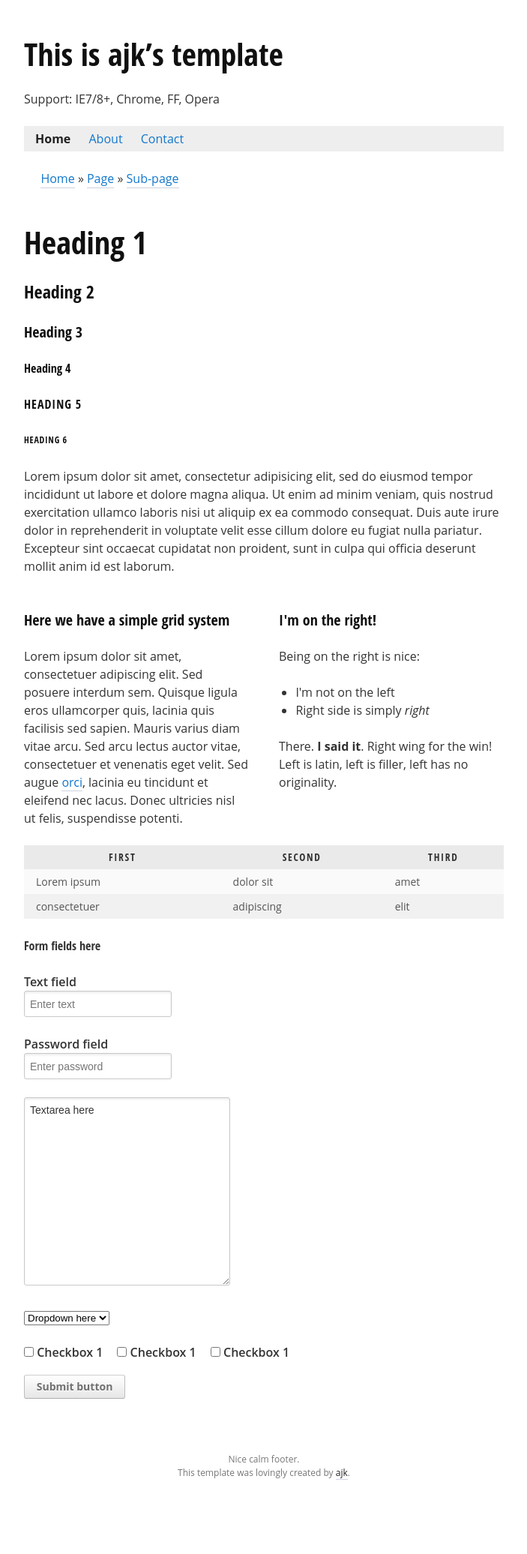
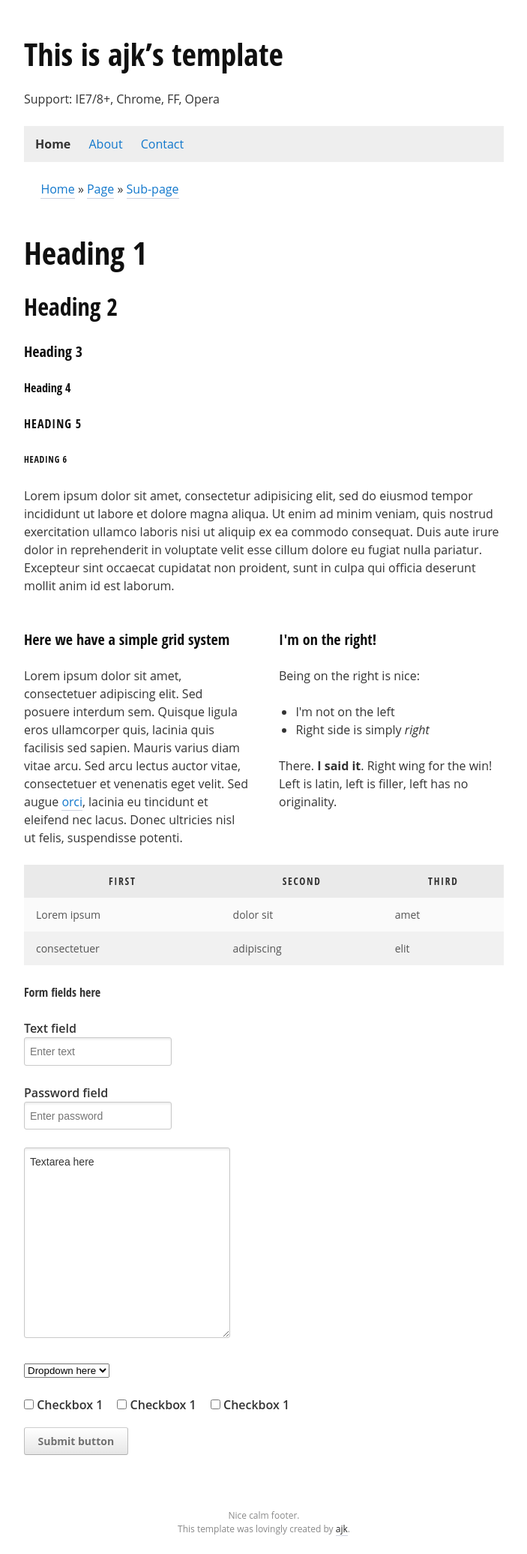
Before and after one commit to Darep/ajk-s-template, a plain HTML site: page index.html in a window 1280 px wide. Shown: the whole page at 75% size, without its empty margins (288-991 px from the left). Before the commit the page ends 1997 px from the top, so only its background shows below. Drawn offline with nearby package versions, Linux system fonts and the light colour scheme.

Commit message:
Use $variables better

```diff
--- a/sass/partials/_animations.scss
+++ b/sass/partials/_animations.scss
@@ -1,5 +1,7 @@
-/* 98.ANIMATIONS
------------------------------------------------------------------------------ */
+
+/* KEYFRAMES */
+@import "_keyframes";
+
 
 /* gradually sliding in list items */
 .slideIn > li, .slideIn > article {
@@ -37,8 +39,3 @@
     -o-animation-delay: .35s;
     animation-delay: .35s;
 }
-
-
-/* KEYFRAMES */
-
-@import "_keyframes";
--- a/sass/partials/_buttons.scss
+++ b/sass/partials/_buttons.scss
@@ -6,6 +6,7 @@
 // Styleguide 3.1
 [type=submit], .btn {
     background: #fafafa;
+    // Use Compass's CSS3 extension
     @include background-image(linear-gradient(top, #ffffff, #e6e6e6));
     border:1px solid #bdbdbd;
     border-color:#cecece #bdbdbd #aeaeae;
@@ -15,10 +16,10 @@
     display:inline-block;
     font-family:inherit;
     font-size:0.875em;
-    line-height:$baseline - 1;
+    line-height:$baseline;
     font-weight:700;
     margin:0 0 $baseline;
-    padding:.25em 1.125em;
+    padding:($baseline - 1)/4 1.25em; // minus because of the border
     text-decoration:none;
     text-shadow:0px 1px 0px #fff;
 
@@ -29,15 +30,17 @@
     &:hover, &:active, &.act {
         border-color:#a0a0a0;
         color:#444;
-        -webkit-box-shadow:0 1px 2px rgba(0,0,0, 0.2);
-        box-shadow:0 1px 2px rgba(0,0,0, 0.2);
+        @include box-shadow(0 1px 2px rgba(0,0,0, 0.2));
     }
     &:active, &.act {
+        background: #ddd;
+        // Example of what Compass's CSS3 background-image extension will output
         background-image: -webkit-linear-gradient(top, #d1d1d1, #f1f1f1);
         background-image: -moz-linear-gradient(top, #d1d1d1, #f1f1f1);
         background-image: -o-linear-gradient(top, #d1d1d1, #f1f1f1);
         background-image: -ms-linear-gradient(top, #d1d1d1, #f1f1f1);
         background-image: linear-gradient(top, #d1d1d1, #f1f1f1);
+        // Example of what Compass's CSS3 box-shadow extension will output
         -webkit-box-shadow:inset 0 -1px 4px rgba(0,0,0, 0.15), inset 0 2px 1px rgba(0,0,0, 0.15);
         box-shadow:inset 0 -1px 4px rgba(0,0,0, 0.15), inset 0 2px 1px rgba(0,0,0, 0.15);
     }
@@ -45,11 +48,10 @@
     &:disabled, &[disabled=disabled], &.disabled,
     &:disabled:hover, &[disabled=disabled]:hover, &.disabled:hover,
     &:disabled:active, &[disabled=disabled]:active, &.disabled:active {
+        background:#e2e2e2;
         border-color:#cecece #bdbdbd #aeaeae;
         cursor:default;
-        background:#e2e2e2;
         color:#888;
-        -webkit-box-shadow:none;
-        box-shadow:none;
+        @include box-shadow(none);
     }
 }
--- a/sass/partials/_footer.scss
+++ b/sass/partials/_footer.scss
@@ -1,5 +1,5 @@
 footer {
-    color:#777;
+    color: $color-light;
     font-size:0.75em;
     padding-top:$baseline;
     padding-bottom:$baseline;
--- a/sass/partials/_forms.scss
+++ b/sass/partials/_forms.scss
@@ -13,27 +13,21 @@ legend {
 [type="text"], [type="password"], textarea {
     background: #fff;
     border: 1px solid #c9c9c9;
+    border-radius: 3px;
     font-size: 0.875em;
     margin:0 0 $baseline;
     outline: 0;
-    padding: 0.3125em 0.5em;
+    padding: ($baseline - 1)/4 0.5em; // minus because of the border
 
-    -webkit-transition: border 125ms ease;
-    -moz-transition: border 125ms ease;
-    -ms-transition: border 125ms ease;
-    -o-transition: border 125ms ease;
-    transition: border 125ms ease;
-
-    -webkit-box-shadow: inset 0 2px 3px rgba(0, 0, 0, .08), 0 1px 0 #fff;
-    box-shadow: inset 0 2px 3px rgba(0, 0, 0, .08), 0 1px 0 #fff;
-    border-radius: 3px;
+    @include transition(border 125ms ease);
+    @include box-shadow(inset 0 2px 3px rgba(0, 0, 0, .08), 0 1px 0 #fff);
 }
 [type="text"]:hover, [type="password"]:hover, textarea:hover {
     border-color:#b5b5b5;
 }
 [type="text"]:focus, [type="password"]:focus, textarea:focus {
     border-color: #17c;
-    -webkit-box-shadow: inset 0 2px 4px rgba(0, 0, 0, .2), 0 1px 0 #fff;
+    @include box-shadow(inset 0 2px 4px rgba(0, 0, 0, .2), 0 1px 0 #fff);
 }
 
 label {
--- a/sass/partials/_header.scss
+++ b/sass/partials/_header.scss
@@ -1,5 +1,5 @@
+
 header {
-    padding-top:1.5em;
-    padding-top:1.5rem;
+    padding-top:$baseline;
     @include clearfix;
 }
--- a/sass/partials/_nav.scss
+++ b/sass/partials/_nav.scss
@@ -6,10 +6,10 @@
 }
 .main-nav a {
     border:0;
-    padding:5px 10px;
+    padding:$baseline/2 10px;
 }
 .main-nav .act a {
-    color:#222;
+    color: $color-text;
     font-weight:700;
 }
 
--- a/sass/partials/_other.scss
+++ b/sass/partials/_other.scss
@@ -1,6 +1,3 @@
-
-/* 98.MISC
------------------------------------------------------------------------------ */
 
 /* breaks long words. sometimes in funny places :) */
 .break-words {
--- a/sass/partials/_tables.scss
+++ b/sass/partials/_tables.scss
@@ -19,7 +19,7 @@ table {
         background: #f1f1f1;
     }
     th, td {
-        padding:6px 16px;
+        padding:$baseline/2 16px;
     }
     tbody {
         color: #555;
--- a/sass/partials/_typography.scss
+++ b/sass/partials/_typography.scss
@@ -1,6 +1,6 @@
 
 body {
-    /* 16px/24px --> $baseline: 24px */
+    /* 16px/1.5*16px=24px --> $baseline: 24px */
     font:100%/1.5 $font-body;
 }
 body, input, textarea {
@@ -20,12 +20,12 @@ h1, h2, h3, h4, h5, h6 {
     margin: $baseline 0;
 }
 ol, ul, p, pre, table, form {
-    margin:0 0 $baseline;
+    margin: 0 0 $baseline;
 }
 
 
 h1, h2, h3, h4, h5, h6 {
-    color:#101010;
+    color: $color-heading;
     font-family: $font-heading;
     font-weight: 700;
     line-height: $baseline;
@@ -35,8 +35,8 @@ h1, .fake-h1 {
     line-height: $baseline*2;
 }
 h2, .fake-h2 {
-    font-size: 1.5em;
-    line-height:$baseline*1.5;
+    font-size: 2em;
+    line-height: $baseline*2;
 }
 h3, .fake-h3 {
     font-size: 1.25em;
@@ -52,18 +52,18 @@ h6, .fake-h6 {
 }
 h5, h6 {
     letter-spacing: 0.0625em;
-    text-transform:uppercase;
+    text-transform: uppercase;
 }
 
 
 a {
-    border-bottom:1px solid #ced2df;
-    color:#17c;
+    border-bottom: $link-border;
+    color: $color-link;
     text-decoration: none;
 }
 a:hover {
-    border-color:#a53;
-    color:#a53;
+    border-color: $color-link-hover;
+    color: $color-link-hover;
 }
 a:active, a:focus {
     opacity: .7;
@@ -71,8 +71,8 @@ a:active, a:focus {
 
 blockquote {
     border-left:2px solid #bbb;
-    color:#888;
-    margin: 0 0 1.6em;
+    color:$color-light;
+    margin: 0 0 $baseline;
     padding-left: 2em;
 }
 
```
Also changed, not shown: css/styles.css.
